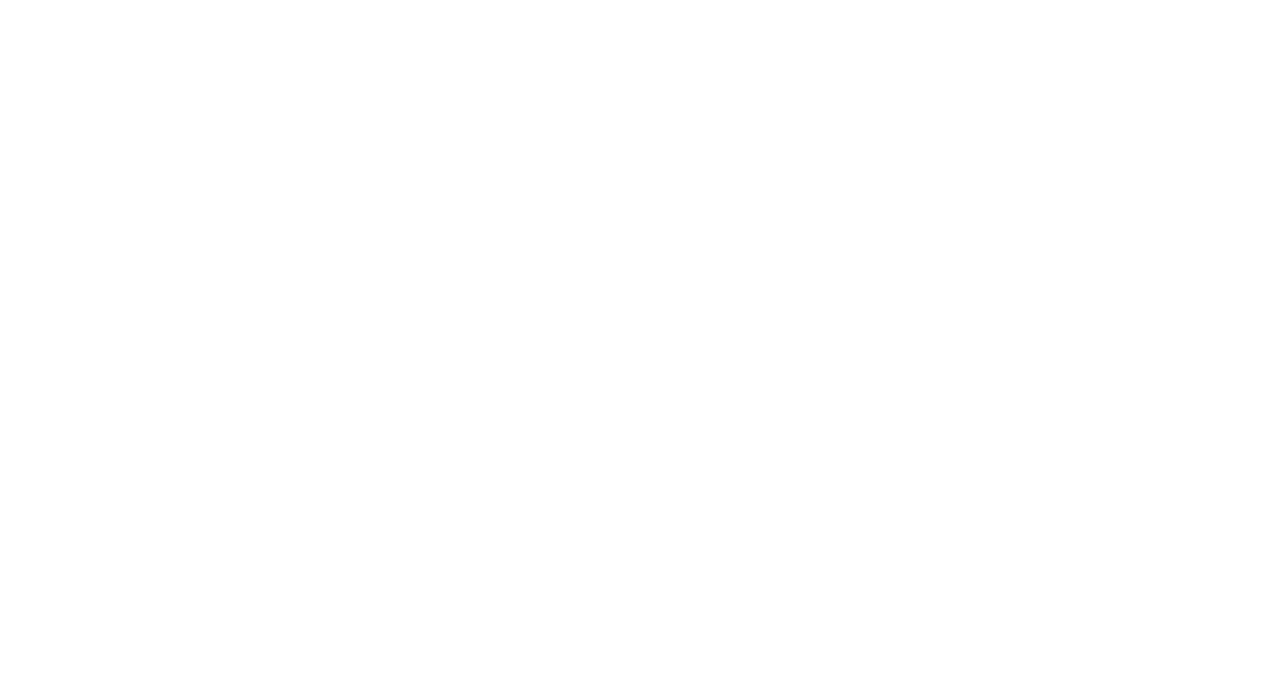
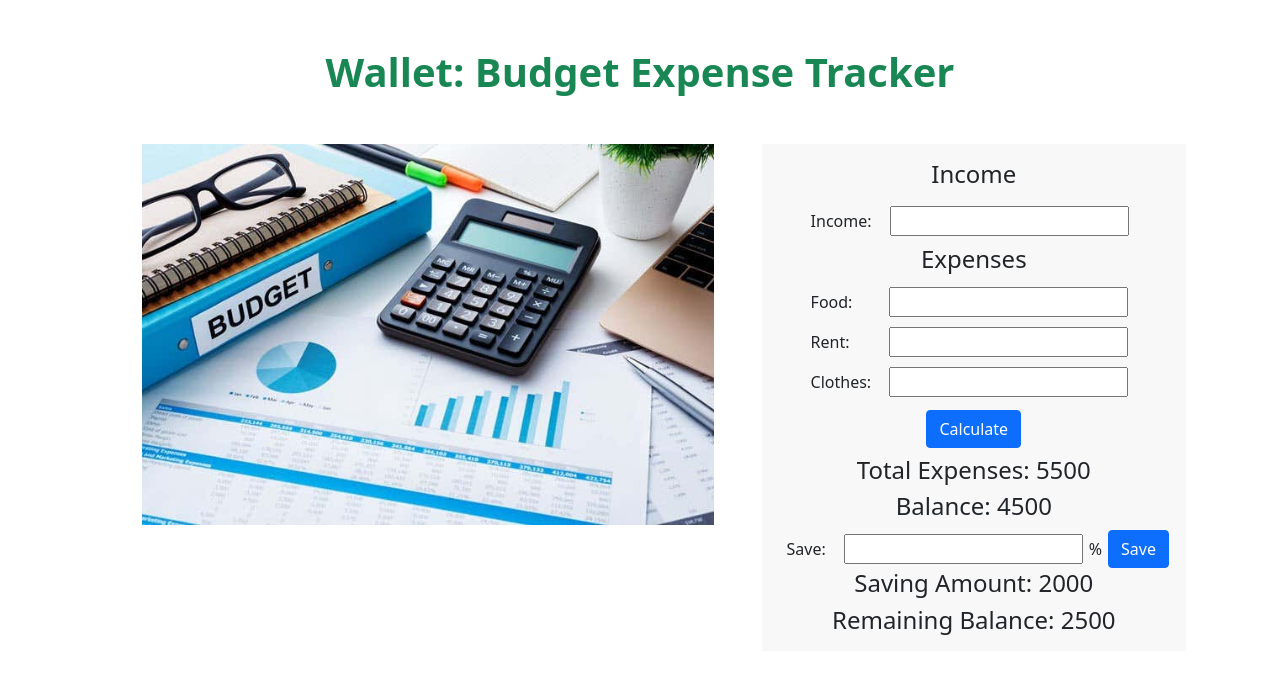
Before and after one commit to sajidur10/mobile-info, a plain HTML site: page index.html in a window 1280 px wide. Drawn offline with nearby package versions, Linux system fonts and the light colour scheme.

Commit message:
ui finish

```diff
--- /dev/null
+++ b/css/style.css
@@ -0,0 +1,3 @@
+.incomesection{
+    background-color: #F8F8F8;
+}
--- a/index.html
+++ b/index.html
@@ -5,11 +5,97 @@
     <meta charset="UTF-8">
     <meta http-equiv="X-UA-Compatible" content="IE=edge">
     <meta name="viewport" content="width=device-width, initial-scale=1.0">
-    <title>Document</title>
+    <title>Wallet: Budget Expense Tracker</title>
+    <!-- =============
+    favicon link start
+    ============== -->
+    <link rel="shortcut icon" href="images/icon.webp" type="image/x-icon">
+    <!-- favicon link end -->
+    <!-- ===============
+    bootstrap link start
+    =================-->
+    <link href="https://cdn.jsdelivr.net/npm/bootstrap@5.1.3/dist/css/bootstrap.min.css" rel="stylesheet"
+        integrity="sha384-1BmE4kWBq78iYhFldvKuhfTAU6auU8tT94WrHftjDbrCEXSU1oBoqyl2QvZ6jIW3" crossorigin="anonymous">
+    <!-- bootstrap link end -->
+    <!-- =========
+    css link start
+    ===========-->
+    <link rel="stylesheet" href="css/style.css">
+    <!-- css link end -->
 </head>
 
 <body>
+    <!-- =======
+    header start
+    =========-->
+    <header class="container">
+        <h1 class="text-center m-5 fw-bold text-success ">Wallet: Budget Expense Tracker</h1>
+    </header>
+    <!-- header end -->
+    <main class="container">
+        <!-- =========
+        section1 start
+        ========== -->
+        <div class="container d-flex ">
+            <div class="mx-5">
+                <img class="img-fluid" src="images/financial-planning.jpeg" alt="" srcset="">
+            </div>
+            <div class="incomesection">
+                <div>
+                    <h4 class="text-center my-3">Income</h4>
+                    <table class="ms-5 my-2">
 
+                        <tr>
+                            <td>Income:</td>
+                            <td><input class="ms-3" type="text" name="username" required></td>
+                        </tr>
+
+                    </table>
+                    <h4 class="text-center">Expenses</h4>
+
+                    <table class="ms-5 my-2">
+                        <tr>
+                            <td>Food:</td>
+                            <td><input class="my-1 ms-3" type="text" name="username" required></td>
+                        </tr>
+                        <tr>
+                            <td>Rent:</td>
+                            <td><input class="my-1 ms-3" type="text" name="username" required></td>
+                        </tr>
+                        <tr>
+                            <td>Clothes:</td>
+                            <td><input class="my-1 ms-3" type="text" name="username" required></td>
+                        </tr>
+                    </table>
+                    <div class="text-center">
+                        <button type="button" class="btn btn-primary">Calculate</button>
+                    </div>
+                    <h4 class="text-center mt-2">Total Expenses: 5500 </h4>
+                    <h4 class="text-center">Balance: 4500</h4>
+                    <table class="text-center ms-4 me-3">
+                        <tr>
+                            <td>Save:</td>
+                            <td><input class="ms-3 me-1" type="text" name="username" required></td>
+                            <td>%</td>
+                            <td><button type="button" class="btn btn-primary ms-1">Save</button></td>
+                        </tr>
+                    </table>
+                    <h4 class="text-center">Saving Amount: 2000 </h4>
+                    <h4 class="text-center mb-3">Remaining Balance: 2500 </h4>
+                </div>
+            </div>
+
+        </div>
+        <!-- section 1 end -->
+
+
+
+    </main>
+
+    <script src="https://cdn.jsdelivr.net/npm/bootstrap@5.1.3/dist/js/bootstrap.bundle.min.js"
+        integrity="sha384-ka7Sk0Gln4gmtz2MlQnikT1wXgYsOg+OMhuP+IlRH9sENBO0LRn5q+8nbTov4+1p"
+        crossorigin="anonymous"></script>
+    <script src="js/script.js"></script>
 </body>
 
 </html>
```
Also changed, not shown: images/financial-planning.jpeg (added), images/icon.webp (added), js/script.js (added).
